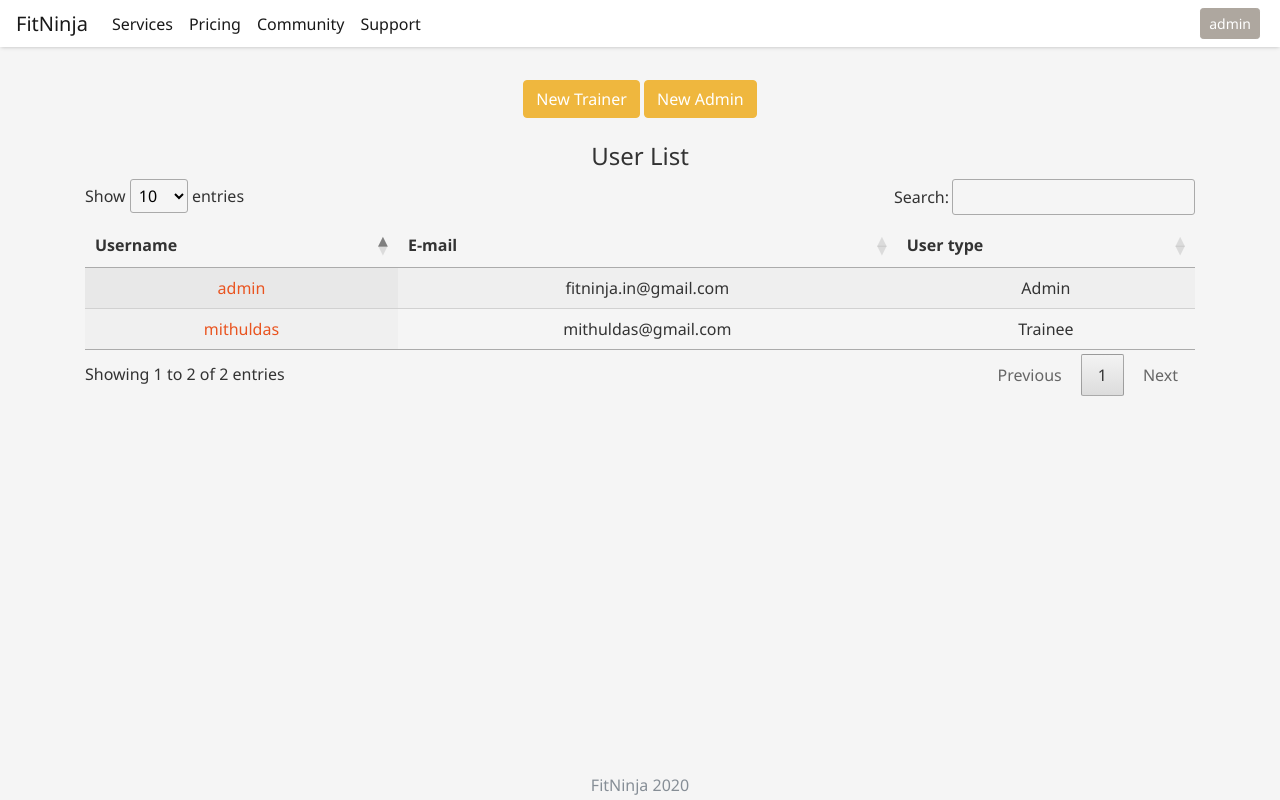
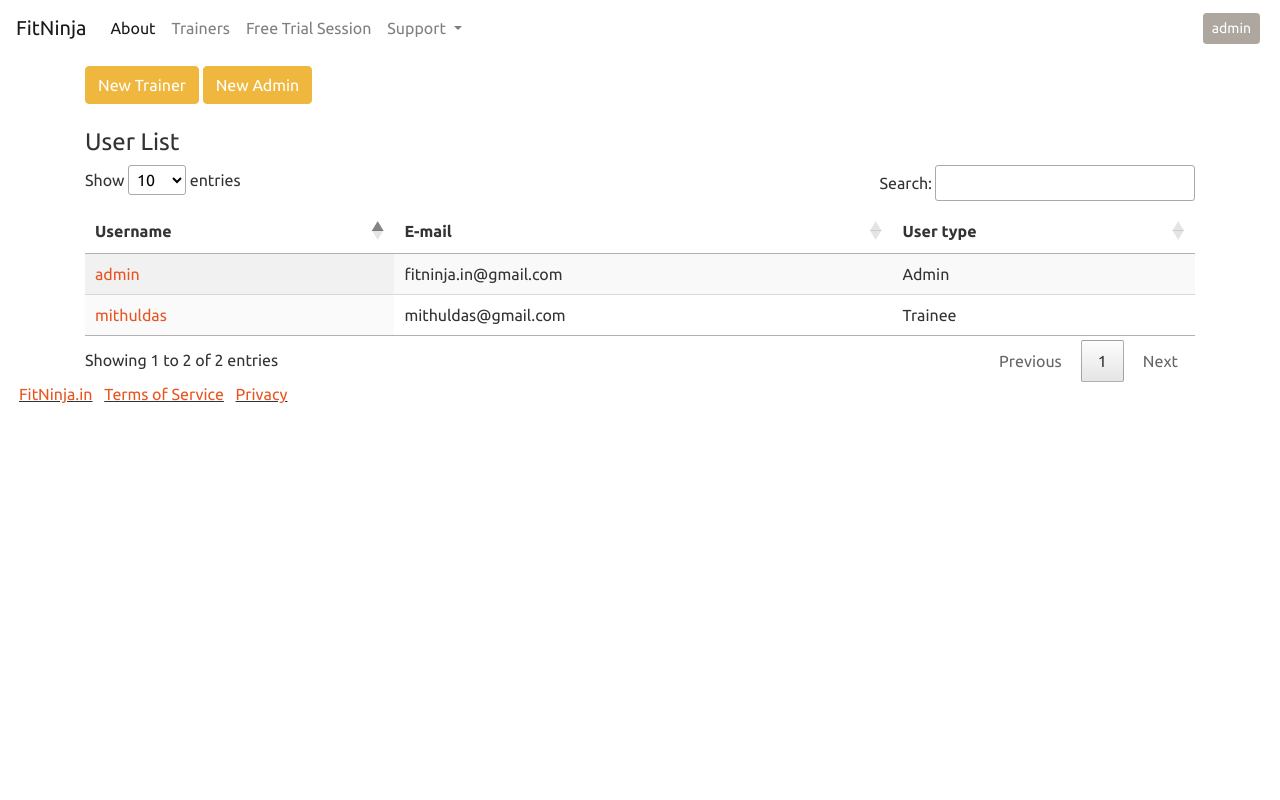
Before and after one commit to mithuldas/fitninja, a PHP site: page /admin_landing.php in a window 1280 px wide. Run offline with PHP 8.4, Linux system fonts and the light colour scheme; a user stored in the database is signed in; data comes from the database, SQL or seed files in the repository; some libraries are stand-ins or nearby versions.

Commit message:
restructured layout foundation using container fluid and container. Looks better now. Also created frame for landing page.

```diff
--- a/css/adhoc.css
+++ b/css/adhoc.css
@@ -1,19 +1,24 @@
-html,
-body {
-  height: 100%;
-  padding-top: 40px;
-  font-family: Segoe UI,Frutiger,Frutiger Linotype,Dejavu Sans,Helvetica Neue,Arial,sans-serif; ;
-
+html{
+  position: relative;
+  min-height: 100%;
 }
 
 body {
-  display: -ms-flexbox;
-  display: flex;
+  background-color: white;
+  font-family: Segoe UI,Frutiger,Frutiger Linotype,Dejavu Sans,Helvetica Neue,Arial,sans-serif;
+}
 
-  justify-content: center;
-  background-color: #f5f5f5;
+.navbar-custom {
+    background-color: white;
+}
 
+.footer {
+  text-align: center;
+  position: absolute;
+  bottom: 0;
+  width: 100%;
 }
+
 
 .form-signin {
   width: 100%;
@@ -46,46 +51,19 @@ body {
 }
 
 
-.footer {
-  position: absolute;
-  bottom: 0;
-  width: 100%;
-  height: 20px; /* Set the fixed height of the footer here */
-  line-height: 10px; /* Vertically center the text there */
-  background-color: #f5f5f5;
-}
-
-
-
 .boxshadoweffect {
     box-shadow: 0 1px 4px -1px rgba(0,0,0,0.25);
 }
 
-.navbar-custom {
-    background-color: white;
-}
-
-.mrgbottom{
-  margin-bottom: 100px;
-}
 
 .navbar-nav > li > a {padding-top:0px !important; padding-bottom:0px !important;}
 .navbar {min-height:15px !important}
-
-#text1 {display:inline-block;}
-#profbutton {display:inline-block;}
-
-.popover-title {
-  text-align: center;
-}
 
 .custom-popover li {
   border: none!important;
   text-align: center;
 
 }
-
-
 
 .popover-body{
   /*padding: 0px;*/
@@ -104,41 +82,15 @@ li:hover { background-color:#E9ECF0; }
   justify-content: center;
 }
 
-a:hover {
-text-decoration: none !important;
-}
-a:active {
-text-decoration: none !important;
-}
-
-.remove-padding{
-  padding: 0px;
-}
-
-/*.custom-popover li:nth-child(2) {
-  border-top: 1px solid #ccc!important;
-}
-
-.custom-popover li:last-child {
-  border-top: 1px solid #ccc!important;
-}*/
-
-.popover .arrow {
-    display: none;
-}
-
-
 .tab {
   display: none;
 }
 
-/* Mark input boxes that gets an error on validation: */
 input.invalid {
   background-color: #ffdddd;
 }
 
 .modal { background: rgba(000, 000, 000, 0.1); min-height:1000000px; }
-
 
 .signup_modal {
   border-radius: 5px;
@@ -164,4 +116,5 @@ input.invalid {
   color:red;
 }
 
+
 #loader { display: none; }
--- a/footer.php
+++ b/footer.php
@@ -1,11 +1,14 @@
+<div class="container-fluid">
 
-<footer class="footer">
-  <div class="container">
-    <span class="text-muted" id="text1">FitNinja 2020</span>
+<div id="standard_footer" class="row footer">
+  <div class="col-md">
+  <u><a href="#" class="px-1">FitNinja.in</a></u>
+  <u><a href="#" class="px-1">Terms of Service</a></u>
+  <u><a href="#" class="px-1">Privacy</a></u>
+  </div>
+</div>
 
-
-  </div>
-</footer>
+</div>
 
 </body>
 </html>
--- a/header.php
+++ b/header.php
@@ -1,9 +1,4 @@
-<?php
-  session_start();
-
-
-?>
-
+<?php session_start(); ?>
 
 <!DOCTYPE html>
 <html lang='en'>
@@ -12,10 +7,9 @@
   <meta charset="utf-8">
   <title> FitNinja </title>
 
-  <!-- Bootstrap stuff -->
+  <!-- Bootstrap sources -->
   <link rel="stylesheet" href="https://stackpath.bootstrapcdn.com/bootswatch/4.5.2/united/bootstrap.min.css">
-  <link href="css/adhoc.css" rel="stylesheet">
-
+  <link href="css/test.css" rel="stylesheet">
   <script src="https://ajax.googleapis.com/ajax/libs/jquery/3.5.1/jquery.min.js"></script>
   <script src="https://cdnjs.cloudflare.com/ajax/libs/popper.js/1.16.0/umd/popper.min.js"></script>
   <script src="https://stackpath.bootstrapcdn.com/bootstrap/4.5.2/js/bootstrap.min.js"
@@ -77,47 +71,57 @@ window.fbAsyncInit = function() {
     });
     </script>
 
-
-
 </head>
 
+<body>
 
+<div class="container-fluid">
+<div class="row">
 
-<body class="text-center">
+  <!--navbar -->
+  <nav id = "main-navbar" class="navbar navbar-expand-lg navbar-light fixed-top navbar-custom boxshadoweffect">
+  <a class="navbar-brand py-0" href="index.php">FitNinja</a>
 
-  <nav class="navbar navbar-expand-lg navbar-light navbar-custom fixed-top boxshadoweffect">
-    <a class="navbar-brand py-0" href="index.php">FitNinja</a>
-    <button class="navbar-toggler" type="button" data-toggle="collapse" data-target="#navbarColor02" aria-controls="navbarColor02" aria-expanded="false" aria-label="Toggle navigation">
+  <!-- burger -->
+  <button class="navbar-toggler" type="button" data-toggle="collapse" data-target="#navbarSupportedContent" aria-controls="navbarSupportedContent" aria-expanded="false" aria-label="Toggle navigation">
     <span class="navbar-toggler-icon"></span>
   </button>
+  <!-- /burger" -->
 
+  <!-- everything in here will be collapsed on smaller devices -->
+  <div class="collapse navbar-collapse" id="navbarSupportedContent">
+    <!-- Navbar links, dropdowns etc go here -->
     <ul class="navbar-nav mr-auto">
       <li class="nav-item active">
-        <a class="nav-link py-0" href="#">Services <span class="sr-only">(current)</span></a>
+        <a class="nav-link" href="#">About <span class="sr-only">(current)</span></a>
+      </li>
+      <li class="nav-item">
+        <a class="nav-link" href="#">Trainers</a>
+      </li>
+      <li class="nav-item">
+        <a class="nav-link" href="#">Free Trial Session</a>
+      </li>
+      <li class="nav-item dropdown">
+        <a class="nav-link dropdown-toggle" href="#" id="navbarDropdown" role="button" data-toggle="dropdown" aria-haspopup="true" aria-expanded="false">
+          Support
+        </a>
+        <div class="dropdown-menu" aria-labelledby="navbarDropdown">
+          <a class="dropdown-item" href="#">FAQs</a>
+          <a class="dropdown-item" href="#">Contact Us</a>
+          <div class="dropdown-divider"></div>
+          <a class="dropdown-item" href="#">Feedback</a>
+        </div>
       </li>
 
-      <li class="nav-item active">
-        <a class="nav-link py-0" href="#"> Pricing <span class="sr-only">(current)</span></a>
-      </li>
-
-      <li class="nav-item active">
-        <a class="nav-link py-0" href="#"> Community <span class="sr-only">(current)</span></a>
-      </li>
-      <li class="nav-item active">
-        <a class="nav-link py-0" href="#"> Support <span class="sr-only">(current)</span></a>
-      </li>
     </ul>
 
-
+    <!-- Other stuff in the navbar goes here-->
 
     <?php
     // if user user isn't logged in, show the login and register buttons
     if(!isset($_SESSION['uid'])){ ?>
       <button type="button" class="btn btn-primary btn-sm btn mr-1" data-toggle="modal" data-target="#exampleModal" id ="loginButton"> Login </button>
       <button type="button" class="btn btn-secondary btn-sm btn mr-1" data-toggle="modal" data-target="#exampleModal" id ="registerButton"> Register</button>
-
-
-      <!-- Modal -->
 
       <?php  ;
     }
@@ -136,23 +140,19 @@ window.fbAsyncInit = function() {
       <?php
     }
     ?>
+</div>
+</nav>
+<!-- /navbar -->
 
-
-
-
-
-
-
-  </nav>
-
-  <div class="modal fade" id="exampleModal" tabindex="-1" role="dialog" aria-labelledby="exampleModalLabel" aria-hidden="true">
+<!-- Modal for login / registration popup -->
+<div class="modal fade" id="exampleModal" tabindex="-1" role="dialog" aria-hidden="true">
 <div class="modal-dialog" role="document" style=" width: 350px;">
 <div class="modal-content signup_modal">
   <div class="modal-header">
 
   <ul class="nav nav-pills nav-fill mb-1" id="pills-tab" role="tablist">
-    <li class="nav-item"> <a class="nav-link active" id="pills-signin-tab" data-toggle="pill" href="#pills-signin" role="tab" aria-controls="pills-signin" aria-selected="true">Log In</a> </li>
-    <li class="nav-item"> <a class="nav-link" id="pills-signup-tab" data-toggle="pill" href="#pills-signup" role="tab" aria-controls="pills-signup" aria-selected="false">Register</a> </li>
+  <li class="nav-item"> <a class="nav-link active" id="pills-signin-tab" data-toggle="pill" href="#pills-signin" role="tab"  aria-selected="true">Log In</a> </li>
+  <li class="nav-item"> <a class="nav-link" id="pills-signup-tab" data-toggle="pill" href="#pills-signup" role="tab"  aria-selected="false">Register</a> </li>
   </ul>
   <button type="button" class="close" data-dismiss="modal" aria-label="Close">
   <span aria-hidden="true">&times;</span>
@@ -161,35 +161,35 @@ window.fbAsyncInit = function() {
 
   <div class="modal-body" id = "signup-body">
     <div class="tab-content" id="pills-tabContent">
-        <div class="tab-pane show active p-0 m-0" id="pills-signin-body" role="tabpanel" aria-labelledby="pills-signin-tab">
+      <div class="tab-pane show active p-0 m-0" id="pills-signin-body" role="tabpanel">
         <div class="col-sm-12 p-0 m-0">
           <form class="form-signin p-0 m-0" id = "login" action="includes/login.php" method="post" novalidate>
           <label class = "float-left"> <b> User name or email </b> </label>
-            <input type="text" name="login-mailuid" id = "login-mailuid" class="form-control mb-1 greybgd" required autofocus>
+          <input type="text" name="login-mailuid" id = "login-mailuid" class="form-control mb-1 greybgd" required>
           <label class = "float-left"> <b> Password </b> </label>
           <input type="password" name="login-pwd" id = "login-pwd" class="form-control mb-1 greybgd" required>
           <small id = "login-errorMsg" class = "login-error formErrors">  </small>
           <div class="checkbox mb-3">
-            <input type="checkbox" value="remember-me"> Remember me </input>
+          <input type="checkbox" value="remember-me"> Remember me
           </div>
           <button class="btn btn-primary btn-block" type="submit" name="login-submit" id = "login-submit">Sign in</button>
-            <button type="button" class="btn btn-link"><a href="forgot-password.php"> Forgot password?</a> </button>
+          <a href="forgot-password.php" class="btn btn-link"> Forgot password?</a>
 
           </form>
           <HR>
 
-            <a href="#" onclick="fb_login();"><img src="images/fb_login.png" width="225" height="54.4 " border="0" alt=""></a>
-            <br><a href="#" onclick="google_login();"> <img src="images/google_login.png"></a>
+          <a href="#" onclick="fb_login();"><img src="images/fb_login.png" width="225" height="54"   alt=""></a>
+          <br><a href="#" onclick="google_login();"> <img src="images/google_login.png" alt="Google Login"></a>
         </div>
 
 
 
       </div>
-      <div class="tab-pane p-0 m-0" id="pills-signup-body" role="tabpanel" aria-labelledby="pills-signup-tab">
+    <div class="tab-pane p-0 m-0" id="pills-signup-body" role="tabpanel" >
       <div class="col-sm-12 p-0 m-0">
         <form id = "signup" class="form-signin m-0 p-0" action="includes/signup_trainee.php" method="post" novalidate>
 
-          <input id = "username" type="text" name="uid" class="form-control mb-1 greybgd " placeholder="Username" required autofocus>
+        <input id = "username" type="text" name="uid" class="form-control mb-1 greybgd " placeholder="Username" required>
         <div id = "username-guidance" class="signup-guidance mb-1 "><small> This is the name people will know you by on FitNinja. </small></div>
         <div id = "username-error" class="signup-error formErrors mb-1"></div>
 
@@ -197,7 +197,7 @@ window.fbAsyncInit = function() {
         <div id = "email-guidance" class="signup-guidance mb-1"><small> You'll need to verify that you own this email account. </small></div>
         <div id = "email-error" class="signup-error formErrors mb-1"><small> </small></div>
 
-          <input id = "password" type="password" id="password" name="pwd" class="form-control mb-1 greybgd" placeholder="Password" required >
+        <input id = "password" type="password" name="pwd" class="form-control mb-1 greybgd" placeholder="Password" required >
         <div id = "password-error" class="signup-error mb-1 formErrors"><small> </small></div>
 
         <input id = "passwordRepeat" type="password" name="pwd-repeat" class="form-control mb-1 greybgd" placeholder="Repeat Password" required>
@@ -207,8 +207,8 @@ window.fbAsyncInit = function() {
         <button id = "submit" class="btn btn-primary btn-block mt-1 mb-1" type="submit" name="signup-submit">Sign Up</button>
         </form>
         <HR>
-            <a href="#" onclick="fb_login();"><img src="images/fb_login.png" width="225" height="54.4 " border="0" alt=""></a>
-            <br><a href="#" onclick="google_login();"> <img src="images/google_login.png"></a>
+          <a href="#" onclick="fb_login();"><img src="images/fb_login.png" width="225" height="54" alt="Facebook Login"></a>
+          <br><a href="#" onclick="google_login();"> <img src="images/google_login.png" alt="Google Login"></a>
 
       </div>
     </div>
@@ -216,11 +216,37 @@ window.fbAsyncInit = function() {
 
   <img id="loader" src="images/loader.svg" alt="load_animation" width="50" height="50" class="m-0 p-0">
 
-
-
-
-
   </div>
 </div>
 </div>
 </div>
+<!-- EO Modal for login / registration -->
+
+</div>
+
+</div>
+
+
+
+<script>
+// set the padding on load to space the body correctly below the navbar
+  $(document).ready(function() {
+     $('body').css('padding-top', parseInt($('#main-navbar').css("height"))+10);
+  });
+
+
+  $(window).resize(function () {
+     $('body').css('padding-top', parseInt($('#main-navbar').css("height"))+10);
+  });
+
+  // set the margins on body so that contents don't overlap the footer
+    $(document).ready(function() {
+       $('body').css('margin-bottom', parseInt($('#standard_footer').css("height"))+10);
+    });
+
+
+    $(window).resize(function () {
+      $('body').css('margin-bottom', parseInt($('#standard_footer').css("height"))+10);
+    });
+
+</script>
--- a/scripts/facebook_login.js
+++ b/scripts/facebook_login.js
@@ -61,7 +61,7 @@ function processFbLoginRequest(response){
 
            else if(response == "noEmail"){
 
-             $("#login-errorMsg").html("We couldn't log you in through Facebook. Please <a href = \" #\" onClick= \"switchToRegister();\"> <b><u>Register</b></u> </a> to login");
+             $("#login-errorMsg").html("We couldn't log you in through Facebook. Please <a href = \" #\" onClick= \"moveToRegisterTab();\"> <b><u>Register</b></u> </a> to login");
              $("#login-errorMsg").slideDown();
 
            }
--- a/scripts/login.js
+++ b/scripts/login.js
@@ -76,7 +76,7 @@ $(document).ready(function() {
           } else if (response == 'wrongpassword' ){
             $("#login-errorMsg").html("The password that you've entered is incorrect. <a href = 'forgot-password.php'> <b><u>Forgotten password?</u></b></a>");
           } else if (response == 'nouser' ){
-            $("#login-errorMsg").html("The email address or username that you've entered doesn't match any account.  <a href = 'forgot-password.php'> <b><u>Sign up for an account.</u></b></a>");
+            $("#login-errorMsg").html("The email address or username that you've entered doesn't match any account.  <a href = \" #\" onClick= \"moveToRegisterTab();\"> <b><u>Sign up for an account.</u></b></a>");
           } else if (response == 'badrequest' ){
             $("#login-errorMsg").html("Something went wrong.");
           } else if (response == 'success' ){
```
Also changed, not shown: index.php (+36 -7 lines), images/word_cloud.png (added). Lines whose indentation alone changed are shown as unchanged.
